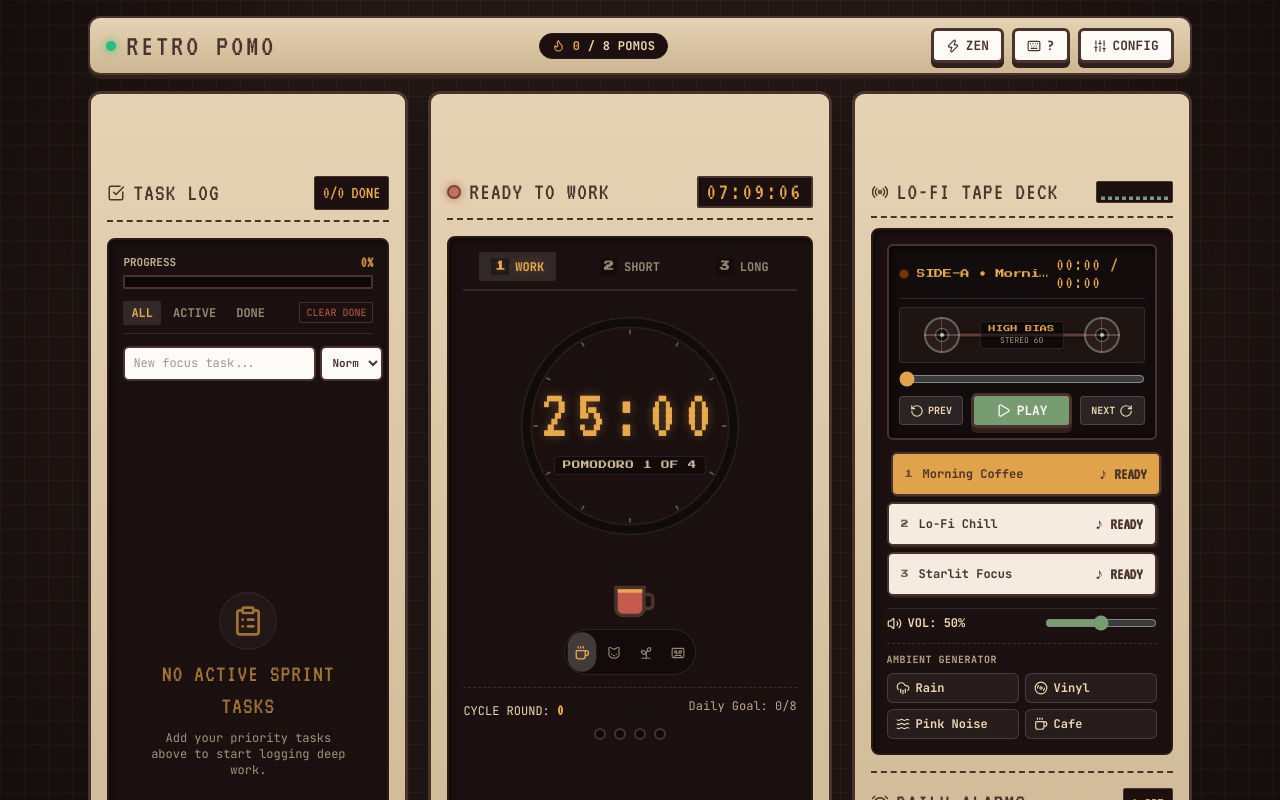
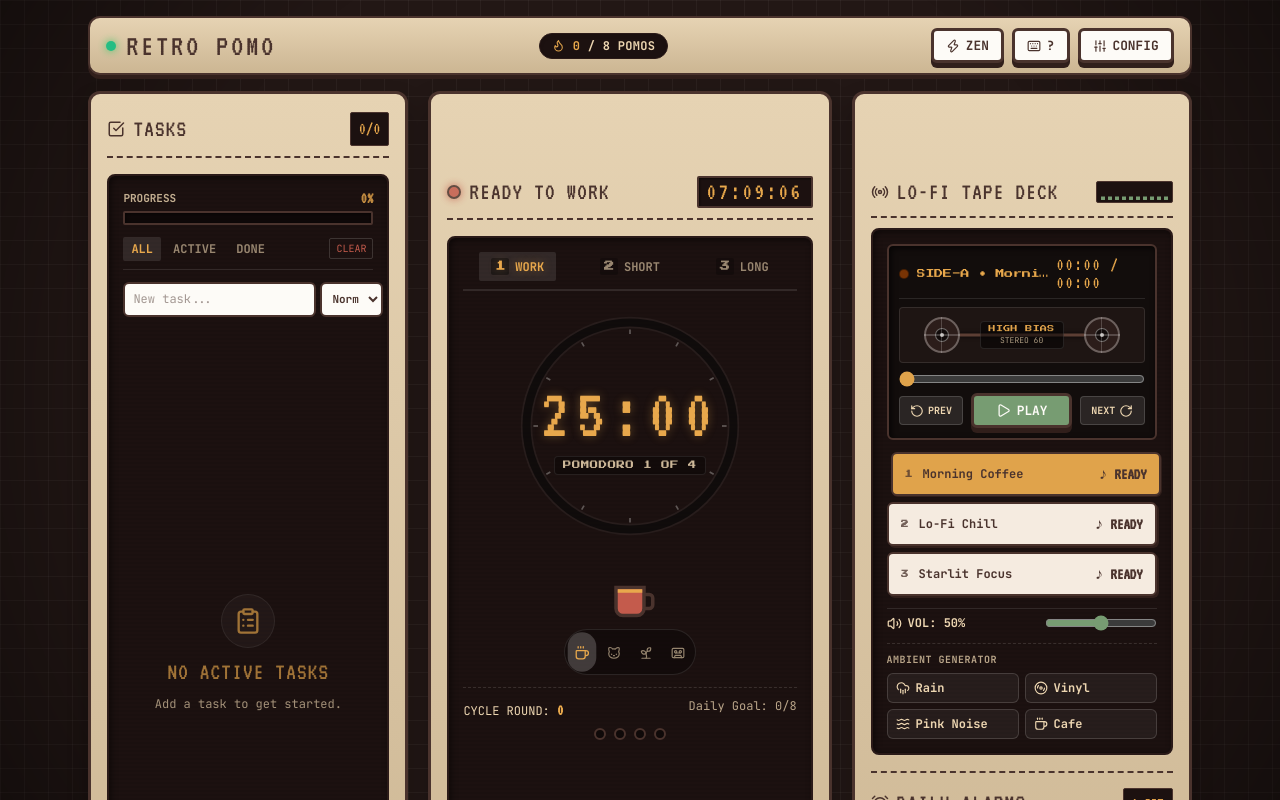
Before and after one commit to thatsyed/retro-pomodoro, a React (Vite) app: page / in a window 1280 px wide. Shown: the top 800 px of the page. Built offline with nearby package versions, Linux system fonts and the light colour scheme.

Commit message:
feat(tasks): implement full-height task deck and clean copy

```diff
--- a/src/components/tasks/TaskDeck.jsx
+++ b/src/components/tasks/TaskDeck.jsx
@@ -27,51 +27,50 @@ export function TaskDeck({
 
   return (
     <section
-      className="console-deck deck-side deck-tasks-panel relative flex flex-col gap-3.5"
+      className="console-deck deck-side deck-tasks-panel h-full flex flex-col gap-3.5"
       id="deck-tasks"
       aria-labelledby="deck-tasks-title"
     >
-      <span className="chassis-screw screw-tl" />
-      <span className="chassis-screw screw-tr" />
-      <span className="chassis-screw screw-bl" />
-      <span className="chassis-screw screw-br" />
-
       {/* Deck Header */}
       <div className="flex justify-between items-center border-b-2 border-dashed border-[var(--color-border)] pb-2.5">
         <div className="flex items-center gap-2">
           <SvgIcon name="CheckSquare" size={18} className="text-[var(--color-border)]" />
           <h2 id="deck-tasks-title" className="font-['VT323',monospace] text-2xl tracking-wider text-[var(--color-border)]">
-            TASK LOG
+            TASKS
           </h2>
         </div>
         <span className="font-['VT323',monospace] text-lg bg-[var(--color-screen-bg)] text-[var(--color-screen-glow)] border border-[var(--color-border)] px-2 py-0.5 rounded-xs tabular-nums">
-          {stats.done}/{stats.total} DONE
+          {stats.done}/{stats.total}
         </span>
       </div>
 
       {/* CRT Screen Panel */}
-      <div className="deck-screen flex flex-col gap-3 min-h-[480px]">
+      <div className="deck-screen flex-1 flex flex-col min-h-0 gap-3">
         {/* Progress Bar */}
         <ProgressBar percentage={stats.percentage} />
 
         {/* Filter Bar */}
         <div className="flex justify-between items-center border-b border-white/10 pb-2 z-[6]">
           <div className="flex gap-1" role="tablist" aria-label="Task filters">
-            {['all', 'active', 'done'].map((f) => {
-              const isActive = filter === f;
+            {[
+              { id: 'all', label: 'ALL' },
+              { id: 'active', label: 'ACTIVE' },
+              { id: 'done', label: 'DONE' }
+            ].map(({ id, label }) => {
+              const isActive = filter === id;
               return (
                 <button
-                  key={f}
+                  key={id}
                   role="tab"
                   aria-selected={isActive}
-                  onClick={() => onSetFilter(f)}
+                  onClick={() => onSetFilter(id)}
                   className={`font-mono text-xs font-bold py-1 px-2 rounded-xs uppercase cursor-pointer transition-all ${
                     isActive
                       ? 'text-[var(--color-screen-glow)] bg-white/10 font-bold'
                       : 'text-[var(--color-screen-text)] opacity-60 hover:opacity-100 hover:bg-white/5'
                   }`}
                 >
-                  {f}
+                  {label}
                 </button>
               );
             })}
@@ -81,7 +80,7 @@ export function TaskDeck({
             onClick={onClearDone}
             className="font-mono text-[10px] text-[var(--color-danger)] border border-white/15 py-0.5 px-1.5 rounded-xs hover:bg-[var(--color-danger)] hover:text-white transition-colors cursor-pointer"
           >
-            CLEAR DONE
+            CLEAR
           </button>
         </div>
 
@@ -92,7 +91,7 @@ export function TaskDeck({
               type="text"
               value={text}
               onChange={(e) => setText(e.target.value)}
-              placeholder="New focus task..."
+              placeholder="New task..."
               maxLength={70}
               required
               className="retro-input text-xs py-1.5 px-2 bg-white border-2 border-[var(--color-border)] rounded-[var(--btn-radius)] font-mono text-[var(--color-border)] flex-1 focus:outline-none"
@@ -114,10 +113,8 @@ export function TaskDeck({
           </RetroButton>
         </form>
 
-        {/* Task List */}
-        <div className="flex-1 flex flex-col">
-          <TaskList todos={todos} onToggleTodo={onToggleTodo} onDeleteTodo={onDeleteTodo} />
-        </div>
+        {/* Task List (expands to fill remaining height) */}
+        <TaskList todos={todos} onToggleTodo={onToggleTodo} onDeleteTodo={onDeleteTodo} />
       </div>
     </section>
   );
--- a/src/components/tasks/TaskList.jsx
+++ b/src/components/tasks/TaskList.jsx
@@ -5,18 +5,22 @@ import { SvgIcon } from '../common/SvgIcon';
 export function TaskList({ todos, onToggleTodo, onDeleteTodo }) {
   if (todos.length === 0) {
     return (
-      <div className="text-center font-mono text-[var(--color-screen-text)] opacity-65 py-8 px-3 flex flex-col items-center justify-center gap-2 my-auto z-[6]">
+      <div className="flex-1 min-h-0 flex flex-col items-center justify-center text-center font-mono text-[var(--color-screen-text)] opacity-65 p-4 gap-2 z-[6]">
         <div className="p-3 rounded-full bg-white/5 border border-white/10">
-          <SvgIcon name="ClipboardList" size={32} className="text-[var(--color-screen-glow)]" />
+          <SvgIcon name="ClipboardList" size={28} className="text-[var(--color-screen-glow)]" />
         </div>
-        <div className="font-['VT323',monospace] text-2xl text-[var(--color-screen-glow)] tracking-wider">NO ACTIVE SPRINT TASKS</div>
-        <div className="text-xs max-w-[200px]">Add your priority tasks above to start logging deep work.</div>
+        <div className="font-['VT323',monospace] text-2xl text-[var(--color-screen-glow)] tracking-wider">
+          NO ACTIVE TASKS
+        </div>
+        <div className="text-xs max-w-[200px]">
+          Add a task to get started.
+        </div>
       </div>
     );
   }
 
   return (
-    <ul className="flex flex-col gap-2 max-h-[300px] overflow-y-auto pr-1 z-[6]" aria-label="Task list">
+    <ul className="flex-1 min-h-0 flex flex-col gap-2 overflow-y-auto pr-1 z-[6]" aria-label="Task list">
       {todos.map((todo) => {
         const priorityColor =
           todo.priority === 'high'
@@ -28,7 +32,7 @@ export function TaskList({ todos, onToggleTodo, onDeleteTodo }) {
         return (
           <li
             key={todo.id}
-            className="group flex items-center gap-2.5 bg-[var(--color-card)] border-2 border-[var(--color-border)] rounded-[var(--btn-radius)] p-2.5 shadow-[2px_2px_0_var(--color-btn-shadow)] text-[var(--color-border)] transition-all hover:translate-x-0.5"
+            className="group flex items-center gap-2.5 bg-[var(--color-card)] border-2 border-[var(--color-border)] rounded-[var(--btn-radius)] p-2.5 shadow-[2px_2px_0_var(--color-btn-shadow)] text-[var(--color-border)] transition-all hover:translate-x-0.5 flex-shrink-0"
           >
             {/* Priority Indicator Dot */}
             <span className={`w-2.5 h-2.5 rounded-full flex-shrink-0 ${priorityColor}`} title={`Priority: ${todo.priority}`} />
```
